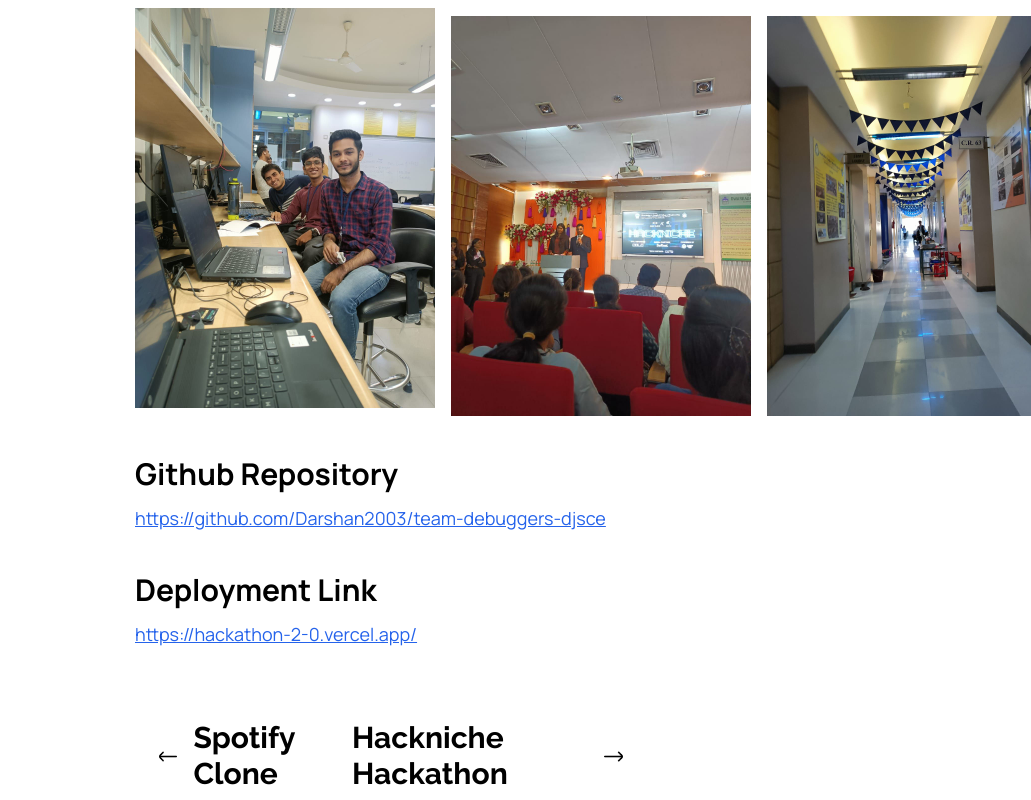
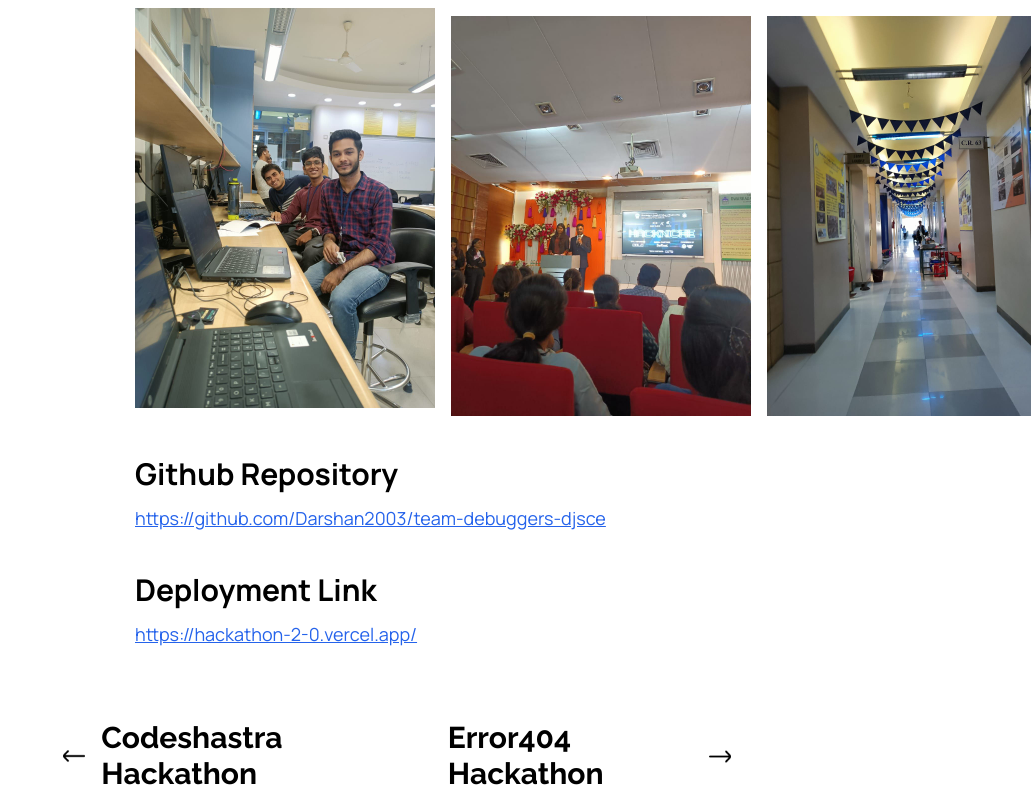
Before and after one commit to rohan9024/recruitment, a Next.js app: page /hackniche in a window 1280 px wide. Shown: the part 3621-4421 px from the top of the page, without its empty margins (249-1280 px from the left). Built offline with nearby package versions, Linux system fonts and the light colour scheme.

Commit message:
Made hackniche route responsive. Now started working on bus tracking route

```diff
--- a/src/app/hackniche/page.js
+++ b/src/app/hackniche/page.js
@@ -280,10 +280,10 @@ function page() {
 
 
       {/* Browse other projects */}
-      <div className='flex justify-between items-center mx-5 mt-10 md:mr-5 lg:mx-10 xl:mx-96 md:mt-16'>
+      <div className='flex justify-between items-center mx-5 mt-10 md:mr-5 lg:mx-10 xl:mx-72 md:mt-16 lg:space-x-6'>
 
         <Link
-          href="/spotify-clone"
+          href="/codeshastra"
           className='flex flex-col md:flex-row justify-center items-center p-2'>
           <div
             className='object-contain rounded-full cursor-pointer p-4 transition hover:bg-gray-300 hover:duration-150'>
@@ -295,15 +295,14 @@ function page() {
             />
           </div>
 
-          <h1 className={`${raleway.className} text-md font-bold md:text-3xl`} >Spotify Clone</h1>
+          <h1 className={`${raleway.className} text-md font-bold md:text-3xl`} >Codeshastra Hackathon</h1>
         </Link>
 
         <Link
-          href="/hackniche"
-          className='hidden md:flex flex-col md:flex-row justify-center items-center p-2'>
-          <h1 className={`${raleway.className} text-md font-bold md:text-3xl  `} >Hackniche Hackathon</h1>
-          <div
-            className='object-contain rounded-full cursor-pointer p-4 transition hover:bg-gray-300 hover:duration-150'>
+          href="/err404"
+          className='hidden md:flex  flex-col md:flex-row justify-center items-center p-2'>
+          <h1 className={`${raleway.className} text-md font-bold md:text-3xl  `} >Error404 Hackathon</h1>
+          <div className='object-contain rounded-full cursor-pointer lg:p-1 p-4 transition hover:bg-gray-300 hover:duration-150'>
             <Image
               src='/right.png'
               width={25}
@@ -313,7 +312,7 @@ function page() {
           </div>
         </Link>
         <Link
-          href="/hackniche"
+          href="/err404"
           className='md:hidden flex flex-col md:flex-row justify-center items-center p-2'>
           <div
             className='object-contain rounded-full cursor-pointer p-4 transition hover:bg-gray-300 hover:duration-150'>
@@ -324,8 +323,7 @@ function page() {
               alt="right icon"
             />
           </div>
-
-          <h1 className={`${raleway.className} text-md font-bold md:text-3xl `} >Hackniche Hackathon</h1>
+          <h1 className={`${raleway.className} text-md font-bold md:text-3xl `} >Error404 Hackathon</h1>
         </Link>
       </div>
 
--- a/src/app/page.js
+++ b/src/app/page.js
@@ -522,7 +522,7 @@ export default function Home() {
         </Link>
 
         {/* Ettara */}
-        <a href="https://github.com/Darshan4114/djcsi_team_one">
+        <Link href="/codeshastra">
           <motion.div
             initial={{ opacity: 0, y: -120 }}
             whileHover={{
@@ -568,7 +568,7 @@ export default function Home() {
               </div>
             </div>
           </motion.div>
-        </a>
+        </Link>
 
         {/* Bus Tracking Application */}
         <a href="https://github.com/rohan9024/bus-tracking-app">
@@ -608,7 +608,6 @@ export default function Home() {
                   className='object-contain rounded-full'
                 />
               </div>
-
             </div>
           </motion.div>
         </a>
```
